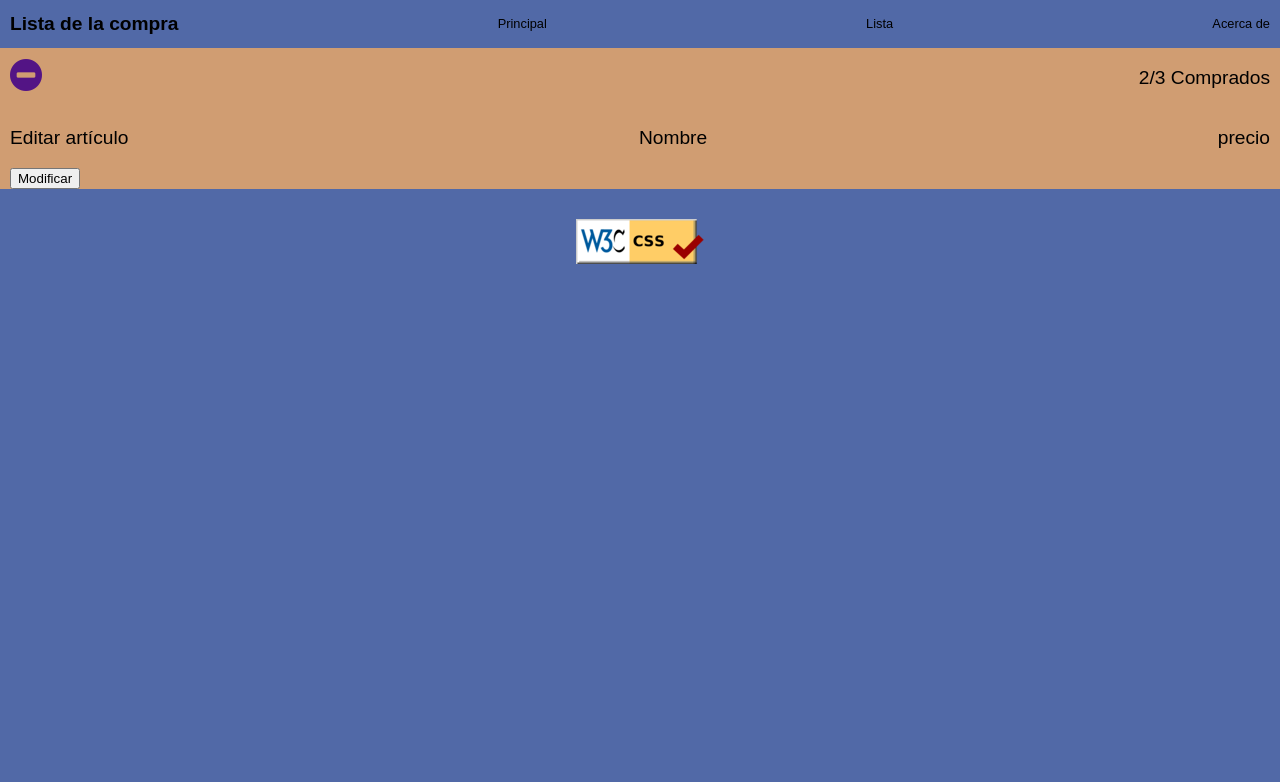
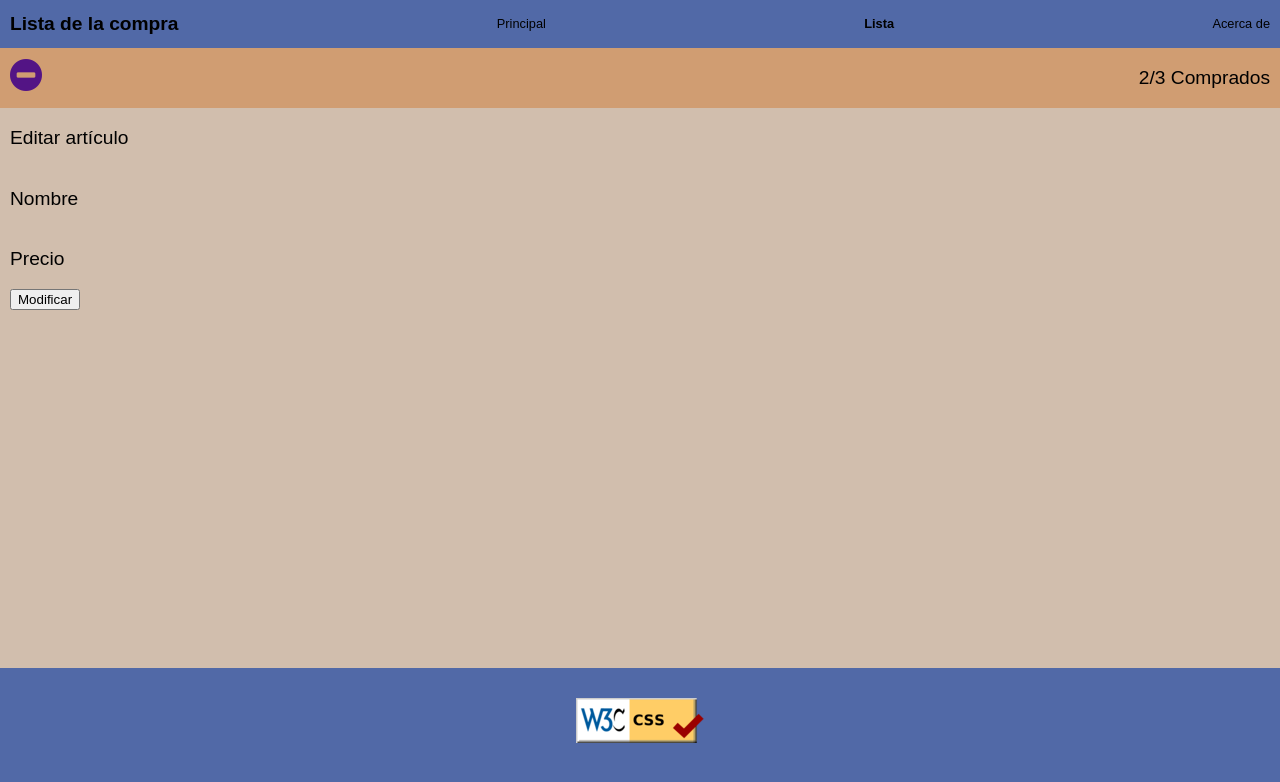
Before and after one commit to VictorOliva/202210-W2-victor-oliva, a website: page form/index.html in a window 1280 px wide. Drawn offline with Linux system fonts and the light colour scheme.

Commit message:
add body element in the right position

```diff
--- a/form/index.html
+++ b/form/index.html
@@ -24,14 +24,13 @@
             <p>2/3 Comprados</p>
         </div>
 
-        <div>
+        <div id="form">
             <p>Editar artículo</p>
             <p>Nombre</p>
-            <p>precio</p>
-        </div>
-        <div>
+            <p>Precio</p>
             <button>Modificar</button>
         </div>
+
         <footer>
             <img src="/asset/128px-Valid_CSS.svg.png" alt="cssvalid" />
         </footer>
--- a/form/style.css
+++ b/form/style.css
@@ -34,6 +34,21 @@ div {
     font-size: 120%;
 }
 
+[id='form'] {
+    display: flex;
+    flex-direction: column;
+    align-items: flex-start;
+    height: 70%;
+    justify-content: flex-start;
+}
+
+[id='p2'] {
+    font-weight: 900;
+}
+
+div:nth-of-type(2n) {
+    background-color: var(--color-secondary);
+}
 footer {
     text-align: center;
     margin: 30px;
```
